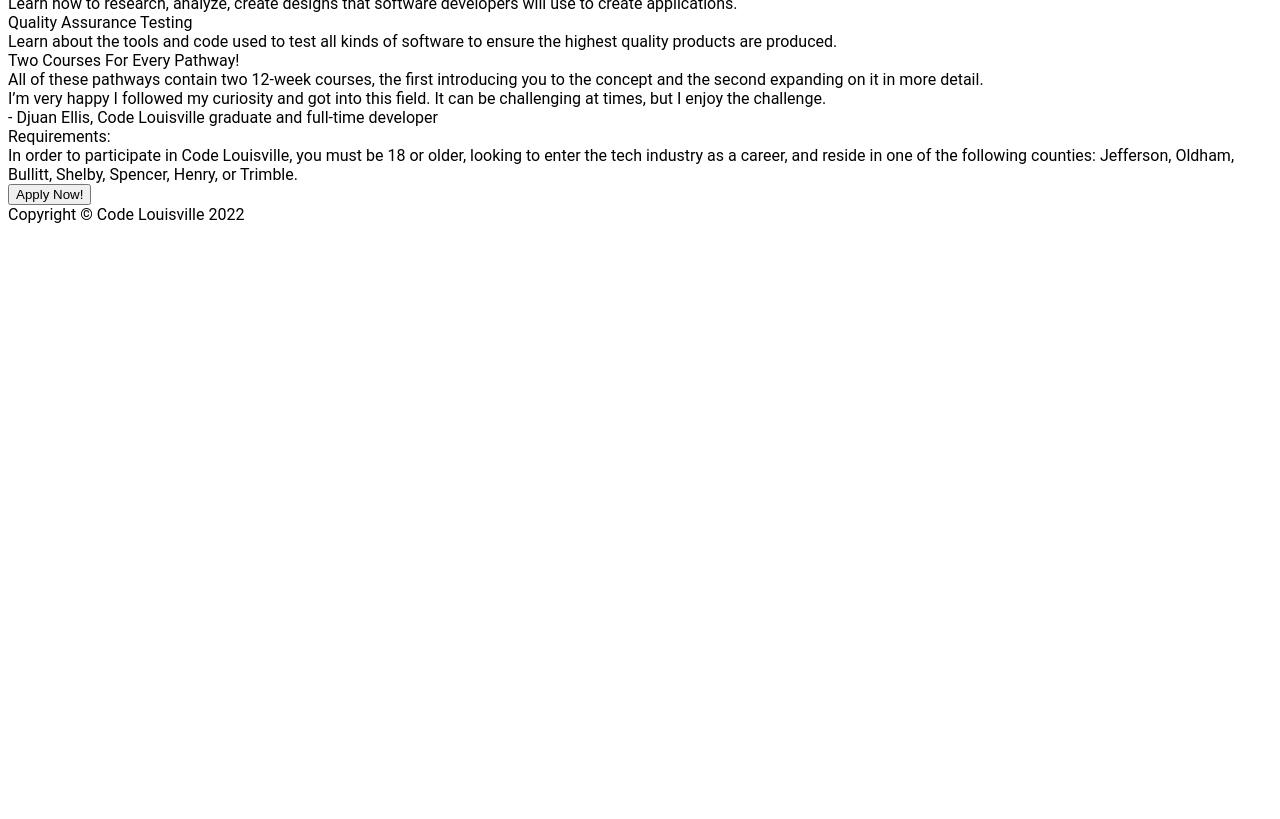
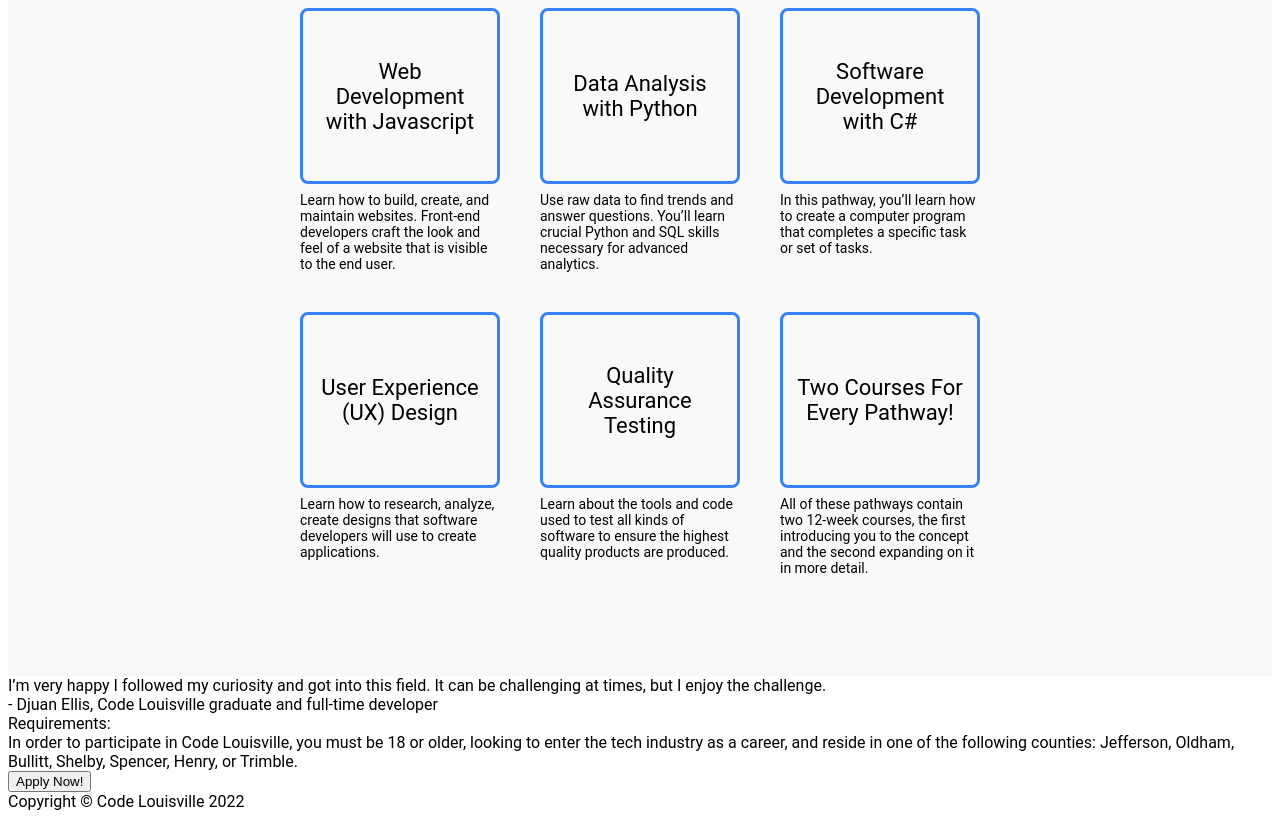
Before and after one commit to jeff-dillon/landing-page, a plain HTML site: page index.html in a window 1280 px wide. Shown: the part 610-1429 px from the top of the page. Before the commit the page ends 842 px from the top, so only its background shows below. Drawn offline with Linux system fonts and the light colour scheme.

Commit message:
Initial info styling

```diff
--- a/index.html
+++ b/index.html
@@ -34,31 +34,45 @@
             </div>
         </div>
         <div class="info-pane">
+            <div class="info-box">
                 <div class="info-title">Learning Pathways</div>
                 <div class="info-items">
                     <div class="info-item">
-                    <div class="info-item-image">Web Development with Javascript</div>
+                        <div class="info-item-image">
+                            <div class="info-item-image-text">Web Development with Javascript</div>
+                        </div>
                         <div class="info-item-text">Learn how to build, create, and maintain websites. Front-end developers craft the look and feel of a website that is visible to the end user.</div>
                     </div>
                     <div class="info-item">
-                    <div class="info-item-image">Data Analysis with Python</div>
+                        <div class="info-item-image">
+                            <div class="info-item-image-text">Data Analysis with Python</div>
+                        </div>
                         <div class="info-item-text">Use raw data to find trends and answer questions. You’ll learn crucial Python and SQL skills necessary for advanced analytics.</div>
                     </div>
                     <div class="info-item">
-                    <div class="info-item-image">Software Development with C#</div>
+                        <div class="info-item-image">
+                            <div class="info-item-image-text">Software Development with C#</div>
+                        </div>
                         <div class="info-item-text">In this pathway, you’ll learn how to create a computer program that completes a specific task or set of tasks. </div>
                     </div>
                     <div class="info-item">
-                    <div class="info-item-image">User Experience (UX) Design</div>
+                        <div class="info-item-image">
+                                <div class="info-item-image-text">User Experience (UX) Design</div>
+                            </div>
                         <div class="info-item-text">Learn how to research, analyze, create designs that software developers will use to create applications.</div>
                     </div>
                     <div class="info-item">
-                    <div class="info-item-image">Quality Assurance Testing</div>
+                        <div class="info-item-image">
+                            <div class="info-item-image-text">Quality Assurance Testing</div>
+                        </div>
                         <div class="info-item-text">Learn about the tools and code used to test all kinds of software to ensure the highest quality products are produced.</div>
                     </div>
                     <div class="info-item">
-                    <div class="info-item-image">Two Courses For Every Pathway!</div>
+                        <div class="info-item-image">
+                            <div class="info-item-image-text">Two Courses For Every Pathway!</div>
+                        </div>
                         <div class="info-item-text">All of these pathways contain two 12-week courses, the first introducing you to the concept and the second expanding on it in more detail.</div>
+                    </div>
                 </div>
             </div>
         </div>
--- a/style.css
+++ b/style.css
@@ -18,13 +18,13 @@ a {
     text-decoration: none;
 }
 
-.header-box, .hero-box {
-    width: 900px;
-}
-
 .layout {
     display: flex;
     flex-direction: column;
+}
+
+.header-box, .hero-box, .info-box {
+    width: 900px;
 }
 
 .header {
@@ -106,3 +106,57 @@ a {
     font-size: 18px;
     align-self: flex-start;
 }
+
+.info-pane {
+    display: flex;
+    justify-content: center;
+    align-items: center;
+    padding: 100px 0px 100px 0px;
+    background-color: #f9faf8;
+}
+
+.info-box {
+    display: flex;
+    flex-direction: column;
+    align-items: center;
+    gap: 24px;
+}
+
+.info-title {
+    font-size: 36px;
+    font-weight: bolder;
+}
+
+.info-items {
+    display: flex;
+    flex-wrap: wrap;
+    gap: 40px;
+    justify-content: center;
+}
+
+.info-item {
+    width: 200px;
+    display: flex;
+    flex-direction: column;
+    gap: 8px;
+}
+
+.info-item-image {
+    border-radius: 8px;
+    border-color: #3882f6;
+    border-style: solid;
+    font-size: 22px;
+    height: 150px;
+    display: flex;
+    justify-content: center;
+    align-items: center;
+    padding: 10px;
+}
+
+.info-item-image-text {
+    text-align: center;
+}
+
+.info-item-text {
+    font-size: 14px;
+}
```
Lines whose indentation alone changed are shown as unchanged.
